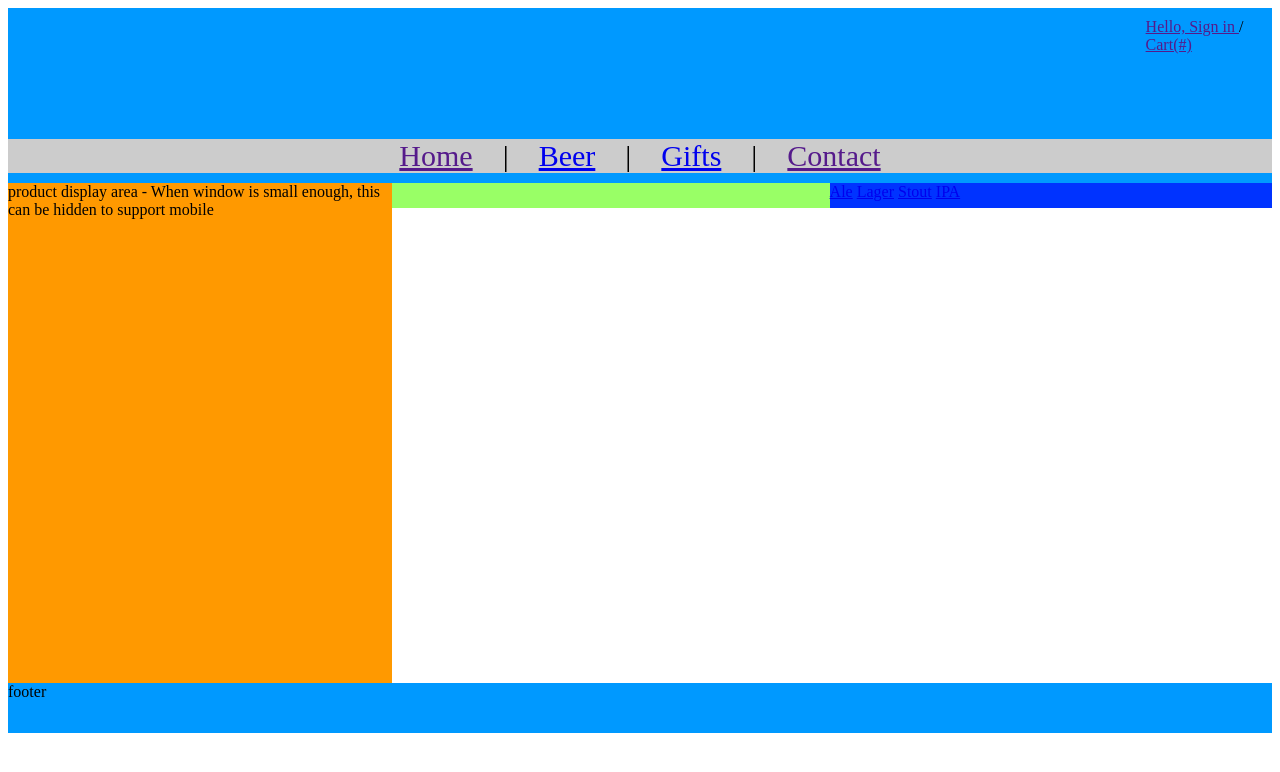
After one commit to mmilholm/beerstore, a PHP site: page /ryanTestIndex.php in a window 1280 px wide. The commit adds this page. Shown: the top 772 px of the page. Run offline with PHP 8.4, Linux system fonts and the light colour scheme; some libraries are stand-ins or nearby versions.

Commit message:
Edited basecss, included my test search and test index files for you guys to try

```diff
--- a/src/css/basecss.css
+++ b/src/css/basecss.css
@@ -50,6 +50,14 @@
 #product_search_results {
 	height: 475px;
 	background-color: #FFF;
+	overflow-y: auto;
+}
+#product_output {
+width: 200px;
+height:300px;
+margin-left: 20px;
+margin-top: 50px;
+border-radius: 5px;
 }
 
 #footer_div {
--- /dev/null
+++ b/src/ryanTestIndex.php
@@ -0,0 +1,89 @@
+<!DOCTYPE html PUBLIC "-//W3C//DTD XHTML 1.0 Transitional//EN" "http://www.w3.org/TR/xhtml1/DTD/xhtml1-transitional.dtd">
+<html xmlns="http://www.w3.org/1999/xhtml">
+<head>
+<meta http-equiv="Content-Type" content="text/html; charset=utf-8" />
+<link rel="stylesheet" type="text/css" href="css/basecss.css"/>
+<title>the beer shoppe - Camosun ICS Year One Project</title>
+<script src="https://ajax.googleapis.com/ajax/libs/jquery/3.2.1/jquery.min.js" type="text/javascript"></script>
+<script type="text/javascript">
+$beerType = 0;
+$resultSet = [];
+</script>
+</head>
+
+<body>
+
+
+
+
+<div id="header_div">
+	<div id="login_div">
+	<a href=""> Hello, Sign in </a>  / <a href=""> Cart(#) </a>
+    </div>
+
+	<div id="menubar">
+    <a href="">Home</a>  &nbsp;&nbsp;&nbsp;|&nbsp;&nbsp;&nbsp;
+    <a href="index.php?hello=true">Beer</a>  &nbsp;&nbsp;&nbsp;|&nbsp;&nbsp;&nbsp;
+    <a href="index.php?hello=false">Gifts</a>  &nbsp;&nbsp;&nbsp;|&nbsp;&nbsp;&nbsp;
+    <a href=""> Contact </a>
+
+    </div>
+
+</div>
+
+<div id="body_div">
+
+<!-- Make the display window go away when the size of the window is a certain screen width to accomodate for mobile devices -->
+
+<!-- Generate the following code when Beer is clicked -->
+	<div id="product_display">
+    product display area - When window is small enough, this can be hidden to support mobile
+    </div>
+
+<!-- For every item in the database, based on the type of beer you select at the top, have php generate a chunk of code (and insert into page?) preformatted with a search of the chosen type, when you click the item, it opens the details in the product display area, where you can select quantity -->
+    <div id="product_list">
+		<div id="prod_list_links">
+    	<a href="javascript:$beerType = 1; searchScript()">Ale</a>
+    	<a href="javascript:$beerType = 2; searchScript()">Lager</a>
+    	<a href="javascript:$beerType = 3; searchScript()">Stout</a>
+    	<a href="javascript:$beerType = 4; searchScript()">IPA</a><br />
+		</div>
+
+    		<div id="product_search_results">
+
+        	</div>
+    	</div>
+		<!-- End of generated code for Beer -->
+</div>
+
+<div id="footer_div">
+footer
+</div>
+
+			<script type="text/javascript">
+			function searchScript(){
+				$("#product_search_results").html("");
+				$type = $beerType;
+
+  				$.ajax({
+    				url:'ryanTestSearch.php', //the page containing php script
+    				type: 'POST', //request type
+						data: {type: $type},
+						datatype: 'json',
+    				success:function(data){
+							$resultSet = JSON.parse(data);
+							for (var i = 0; i < $($resultSet).length; i++){
+								$prod_img = $resultSet[i].prod_picture;
+								$prod_name = $resultSet[i].prod_name;
+								$prod_desc = $resultSet[i].prod_description;
+								$prod_price = $resultSet[i].prod_price;
+
+								$('#product_search_results').append('<p id="product_output" style="float:left"><img src="dbImages/'+ $prod_img +'"/><br/>'+ $prod_name +'<br/>'+ $prod_desc +'<br/>'+ $prod_price +'</p>');
+
+							}
+						}
+  				});
+				}
+			</script>
+</body>
+</html>
```
Also changed, not shown: src/ryanTestSearch.php (added, +20 -0 lines).
